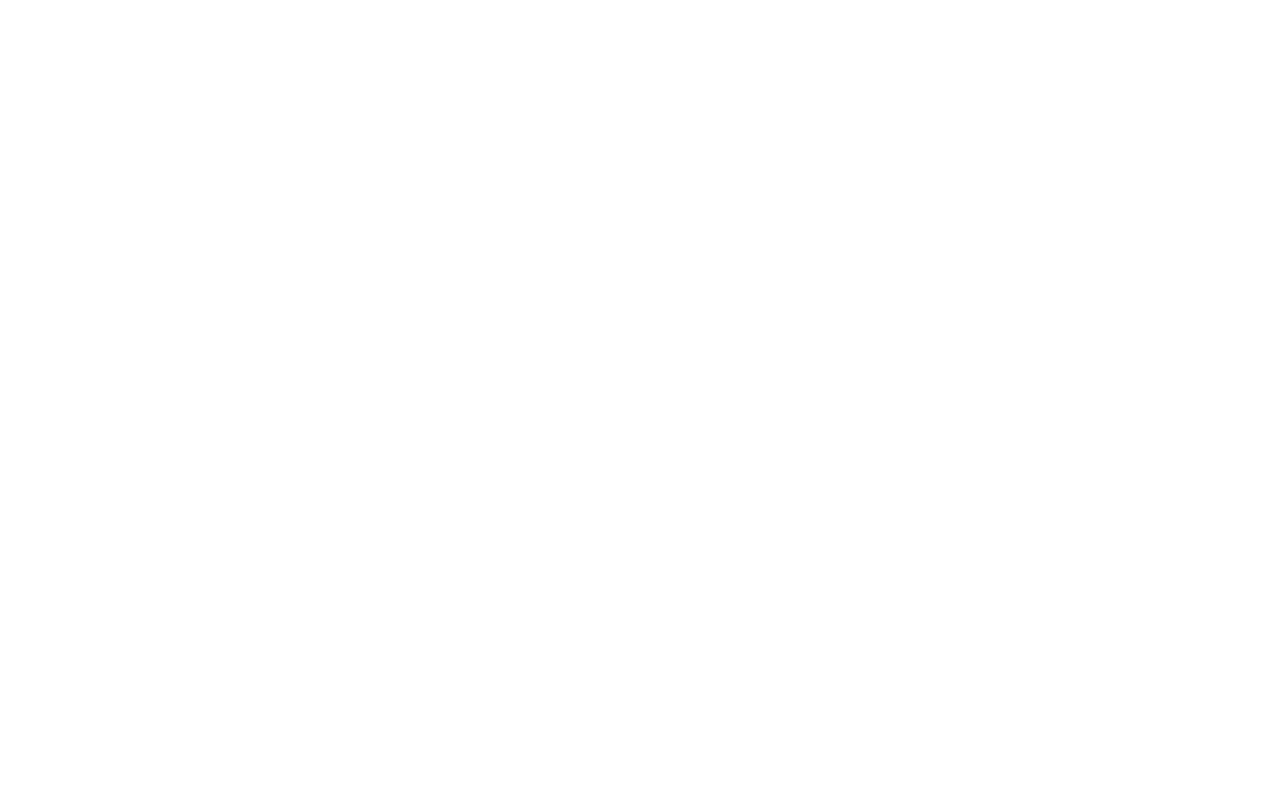
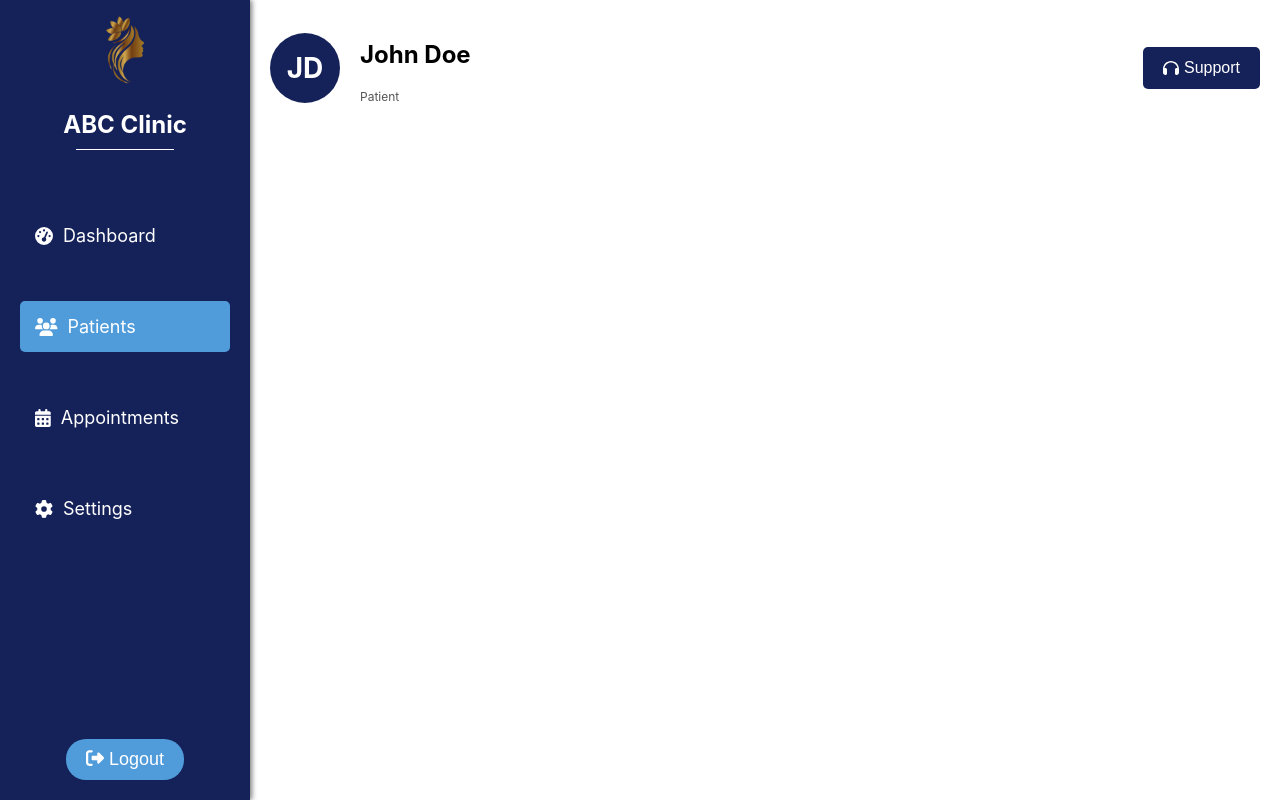
Before and after one commit to aparaedge/HEALTH-APP, a React (Create React App) app: page /patients/patient1 in a window 1280 px wide. Before the commit this address had no page. Built offline with nearby package versions, Linux system fonts and the light colour scheme.

Commit message:
added patient details

```diff
--- a/src/App.js
+++ b/src/App.js
@@ -7,6 +7,7 @@ import PatientDashboard from './components/PatientDashboard';
 import DoctorLogin from './components/DoctorLogin';
 import DoctorDashboard from './components/DoctorDashboard';
 import Dashboard from './components/DoctorDashboardV2';
+import PatientDetails from './components/PatientDetails';
 const App = () => {
   const isLoggedIn = localStorage.getItem('loggedIn') === 'true';
   const isDoctorLoggedIn = localStorage.getItem('loggedInDoctor') === 'true';
@@ -21,6 +22,8 @@ const App = () => {
         <Route path="/doctor-login" element={!isDoctorLoggedIn ? <DoctorLogin /> : <Navigate to="/doctor-dashboard" />} />
         <Route path="/doctor-dashboard" element={isDoctorLoggedIn ? <DoctorDashboard /> : <Navigate to="/doctor-login" />} />
         <Route path="/doctor-dashboard-v2" element={isDoctorLoggedIn ? <Dashboard /> : <Navigate to="/doctor-login" />} />
+        <Route path="/patients/:id" element={<PatientDetails />} />
+
         {/* Other routes will be added later */}
       </Routes>
     </Router>
--- /dev/null
+++ b/src/components/PatientDetails.css
@@ -0,0 +1,172 @@
+/* src/PatientDetails.css */
+
+.patientDetails-container {
+    display: flex;
+}
+
+.patient-details-content {
+    flex: 1;
+    display: flex;
+    justify-content: space-between;
+    padding: 20px;
+    margin-left: 250px; /* Adjusted to match SideNavbar width */
+}
+
+.patient-initials {
+    display: flex;
+    align-items: center;
+    margin-bottom: 20px;
+}
+
+.initials-circle {
+    width: 70px;
+    height: 70px;
+    border-radius: 50%;
+    background-color: #152259;
+    color: white;
+    display: flex;
+    justify-content: center;
+    align-items: center;
+    font-size: 28px;
+    font-weight: bold;
+    margin-right: 20px;
+}
+
+.patient-info {
+    flex: 1;
+}
+
+.actions {
+    display: flex;
+    justify-content: flex-end;
+    margin-bottom: 20px;
+}
+
+.notification-button,
+.support-button {
+    background-color: #152259;
+    color: white;
+    border: none;
+    padding: 12px 20px;
+    margin-left: 10px;
+    cursor: pointer;
+    border-radius: 5px;
+    align-items: center;
+    font-size: 16px;
+}
+
+.patient-details-container {
+    display: flex;
+    flex-direction: column;
+    gap: 20px;
+}
+
+.patient-details-rectangle {
+    padding: 20px;
+    border-radius: 15px;
+    box-shadow: 0 0 10px rgba(0, 0, 0, 0.1);
+    background-color: #f9f9f9;
+}
+
+.patient-details {
+    padding: 10px;
+}
+
+.detail-box {
+    border: 1px solid #ccc;
+    padding: 10px;
+    border-radius: 10px;
+    margin-bottom: 10px;
+    position: relative;
+    padding-top: 30px; /* To make space for the label */
+}
+
+.detail-label {
+    position: absolute;
+    top: -10px; /* Adjust as needed */
+    left: 10px;
+    background-color: #f9f9f9;
+    padding: 0 5px;
+    font-weight: bold;
+    color: #555;
+}
+
+.detail-content {
+    margin-top: 10px;
+}
+
+.medical-history {
+    margin-top: 20px;
+}
+
+.upload-file-section {
+    margin-top: 20px;
+}
+
+.patient-label {
+    font-size: 12px;
+    color: #555;
+    margin-top: 5px;
+}
+
+.text-field-container {
+    display: flex;
+    flex-direction: column;
+    margin-bottom: 1em;
+    position: relative;
+}
+
+.text-field-label {
+    font-size: 1em;
+    font-weight: bold;
+    background: white;
+    padding: 0 10px;
+    position: absolute;
+    top: -10px;
+    left: 10px;
+    transition: all 0.3s ease;
+}
+
+.text-field-input {
+    padding: 0.75em;
+    border: 1px solid #ccc;
+    border-radius: 4px;
+    font-size: 1em;
+    box-shadow: 0 2px 4px rgba(0, 0, 0, 0.1);
+    transition: box-shadow 0.3s ease, border-color 0.3s ease;
+}
+
+.text-field-input:focus {
+    border-color: #007BFF;
+    box-shadow: 0 4px 8px rgba(0, 123, 255, 0.2);
+    outline: none;
+}
+
+
+
+@media (max-width: 768px) {
+    .patientDetails-container {
+        flex-direction: column;
+    }
+
+    .patient-details-content {
+        padding: 20px;
+        margin-top: 30px;
+        margin-left: 0; /* Remove margin on small screens */
+    }
+
+    .initials-circle {
+        width: 50px;
+        height: 50px;
+        font-size: 24px;
+    }
+
+    .text-field-input {
+        font-size: 0.9em;
+        padding: 0.5em;
+    }
+
+    .text-field-label {
+        font-size: 0.9em;
+    }
+}
--- /dev/null
+++ b/src/components/PatientDetails.js
@@ -0,0 +1,62 @@
+// src/PatientDetails.js
+import React, { useState, useEffect } from 'react';
+import { useParams } from 'react-router-dom';
+import patientsData from '../data/patients.json';
+import SideNavbar from './SideNavbar';
+import { FontAwesomeIcon } from '@fortawesome/react-fontawesome';
+import { faHeadphones } from '@fortawesome/free-solid-svg-icons';
+import './PatientDetails.css';
+
+const PatientDetails = () => {
+  const { id } = useParams();
+  const [patient, setPatient] = useState(null);
+
+  useEffect(() => {
+    // Simulate fetching patient data from patientsData based on id
+    const foundPatient = patientsData.find(patient => patient.patientId === id);
+
+    if (foundPatient) {
+      setPatient(foundPatient);
+    } else {
+      setPatient(null);
+    }
+  }, [id]);
+
+  if (!patient) {
+    return <p>Loading...</p>; // You can replace with a proper loading component
+  }
+
+  // Function to get initials from patient's name
+  const getInitials = (name) => {
+    const names = name.split(' ');
+    return names[0][0].toUpperCase() + (names.length > 1 ? names[names.length - 1][0].toUpperCase() : '');
+  };
+
+  return (
+    <div>
+      <SideNavbar />
+      <div className='patientContents'>
+        <div className="patient-details-content">
+            <div className="patient-initials">
+                <div className="initials-circle">{getInitials(patient.name)}</div>
+                <div className="patient-info">
+                    <h2>{patient.name}</h2>
+                    <p className="patient-label">Patient</p>
+                </div>
+            </div>
+            <div className="actions">
+                <button className="support-button">
+                    <FontAwesomeIcon icon={faHeadphones} />
+                    Support
+                </button>
+            </div>
+        </div>
+
+      </div>
+
+
+    </div>
+  );
+};
+
+export default PatientDetails;
--- a/src/components/SideNavbar.js
+++ b/src/components/SideNavbar.js
@@ -20,7 +20,7 @@ const SideNavbar = () => {
       </button>
       <div className={`side-navbar ${isOpen ? 'open' : ''}`}>
           <div className="logo-company">
-            <img src="logo.png" alt="Logo" className="logo" />
+            <img src="/logo.png" alt="Logo" className="logo" />
             <div className="company-info">
               <div className="company-name">ABC Clinic</div>
               <div className="divider"></div>
@@ -29,7 +29,7 @@ const SideNavbar = () => {
         <nav className="nav">
           <ul>
             <li>
-              <NavLink to="/dashboard" activeClassName="active">
+              <NavLink to="/doctor-dashboard-v2" activeClassName="active">
                 <FontAwesomeIcon icon={faTachometerAlt} />
                 <span className="menu-text">Dashboard</span>
               </NavLink>
--- a/src/components/searchBar.js
+++ b/src/components/searchBar.js
@@ -1,3 +1,4 @@
+// src/SearchBar.js
 import React, { useState } from 'react';
 import { useNavigate } from 'react-router-dom';
 import './searchBar.css';
```
